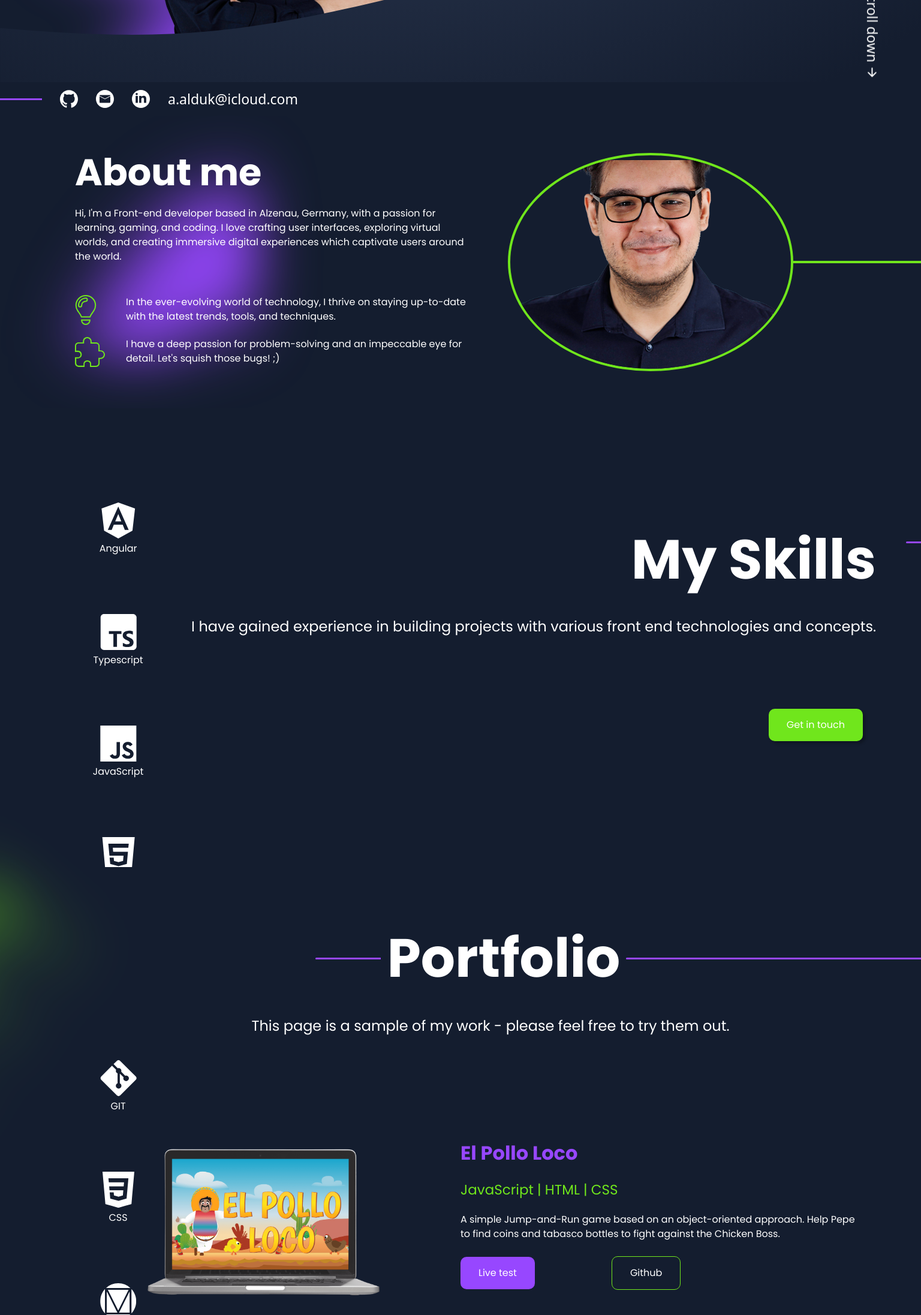
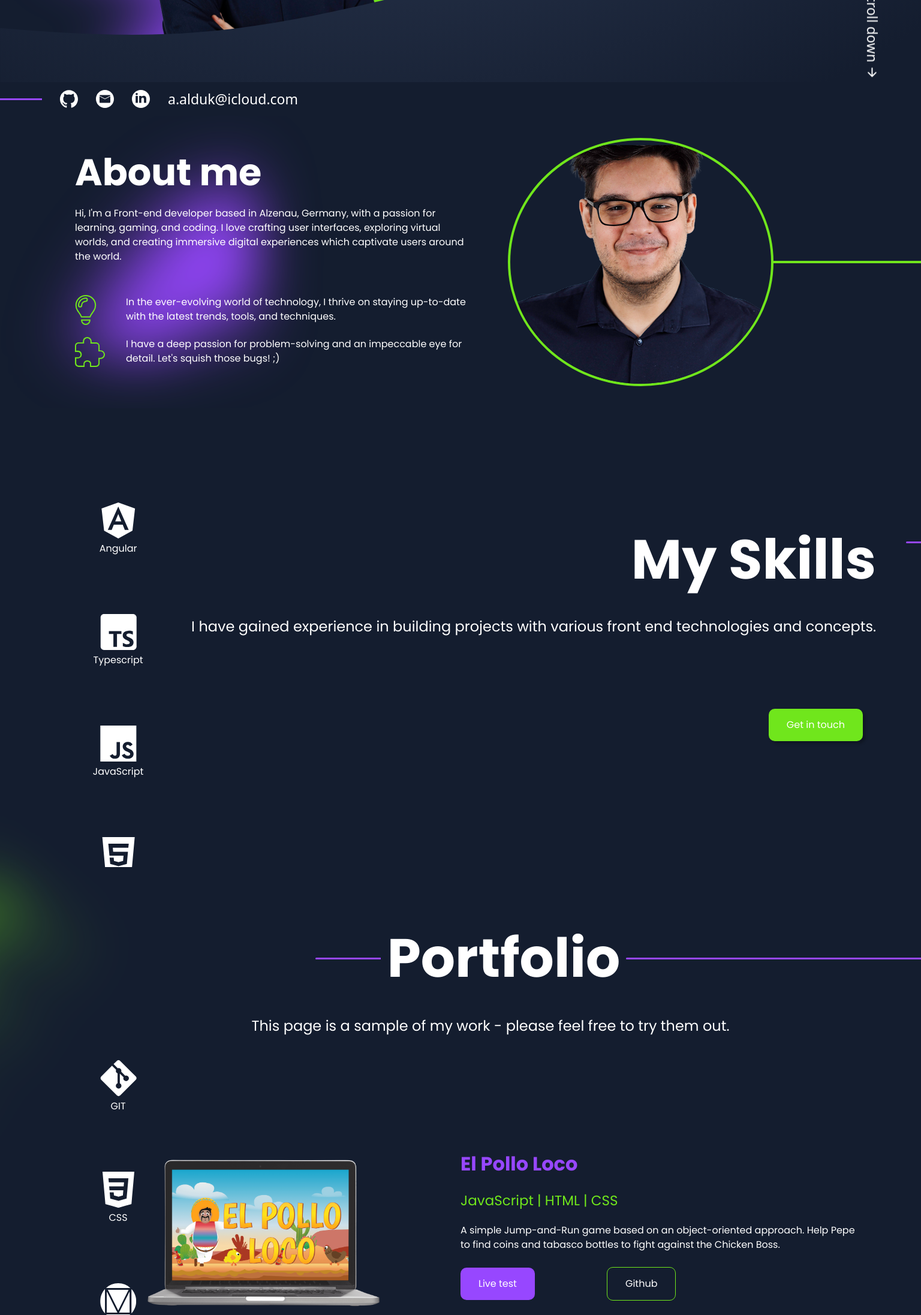
Before and after one commit to devXodia/Portfolio, an Angular app: page / in a window 1536 px wide. Shown: the part 607-2800 px from the top of the page at 60% size. Built offline with nearby package versions, Linux system fonts and the light colour scheme.

Commit message:
responsive changes

```diff
--- a/src/app/about-me/about-me.component.scss
+++ b/src/app/about-me/about-me.component.scss
@@ -194,7 +194,10 @@
 }
 @media screen and (min-width: 1440px) {
   .about-picture-container {
-    height: 88%;
+    height: 100%;
+  }
+  .about-picture {
+    width: 557px;
   }
   .container {
     width: 100%;
--- a/src/app/main-screen/main-screen.component.scss
+++ b/src/app/main-screen/main-screen.component.scss
@@ -261,9 +261,6 @@
   .divider {
     width: 25px;
   }
-}
-
-@media screen and (min-width: 1440px) {
 }
 
 @media screen and (min-width: 1024px) {
@@ -581,24 +578,12 @@
   }
 }
 
-@media screen and (min-width: 1300px) {
-  .vector {
-    top: 45px !important;
-  }
-  .background {
-    width: 54%;
-  }
-}
-
 @media screen and (min-width: 1371px) and (max-height: 826px) {
   .img-background {
     height: 75vh !important;
   }
   .background {
     width: 58%;
-  }
-  .profile-picture {
-    top: -58px;
   }
   .vector {
     top: 30px !important;
@@ -651,14 +636,14 @@
     // max-width: 1440px;
     height: 7vh;
   }
+  .vector {
+    top: 149px !important;
+  }
 }
 
 @media screen and (min-width: 1440px) and (min-height: 913px) {
   .img-background {
     height: 61% !important;
-  }
-  .vector {
-    top: 232px !important;
   }
 }
 
@@ -672,4 +657,7 @@
   .vector {
     top: 45px !important;
   }
+  .background {
+    width: 58%;
+  }
 }
--- a/src/app/project/project.component.scss
+++ b/src/app/project/project.component.scss
@@ -108,7 +108,9 @@
     width: 50%;
   }
   .buttons-container {
-    width: 50%;
+    width: 100%;
+    gap: 120px;
+    justify-content: center;
   }
 }
 
@@ -134,22 +136,16 @@
 
   .buttons-container {
     display: flex;
-    justify-content: space-between;
+    justify-content: center;
     align-items: center;
-    width: 50%;
-  }
-}
-
-@media screen and (min-width: 1300px) {
-  .buttons-container {
-    width: 55%;
-  }
+    width: 100%;
+    gap: 120px;
   }
 
   @media screen and (min-width: 1440px) {
     .container {
       padding: 37px 100px;
-    height: 517px !important;
+      height: 553px !important;
     }
     .title {
       text-align: start;
@@ -162,4 +158,8 @@
       font-size: 16px;
       text-align: start;
     }
+    .buttons-container {
+      justify-content: left;
     }
+  }
+}
```
Lines whose indentation alone changed are shown as unchanged.
